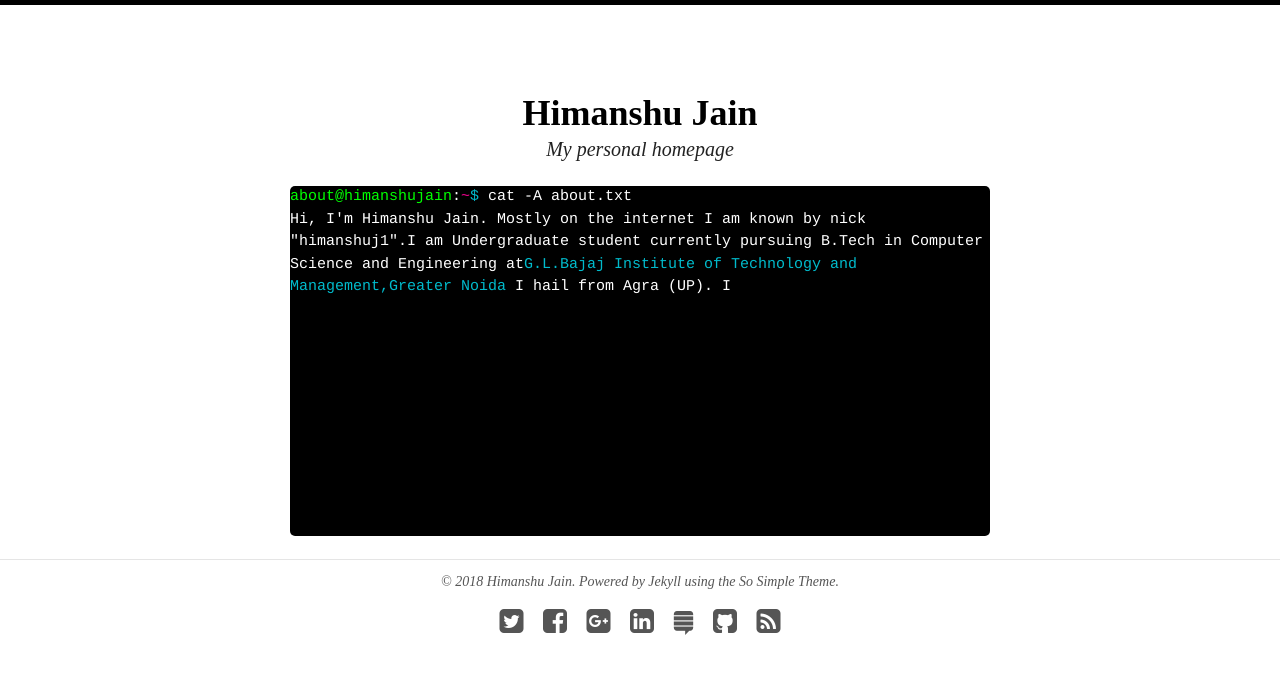
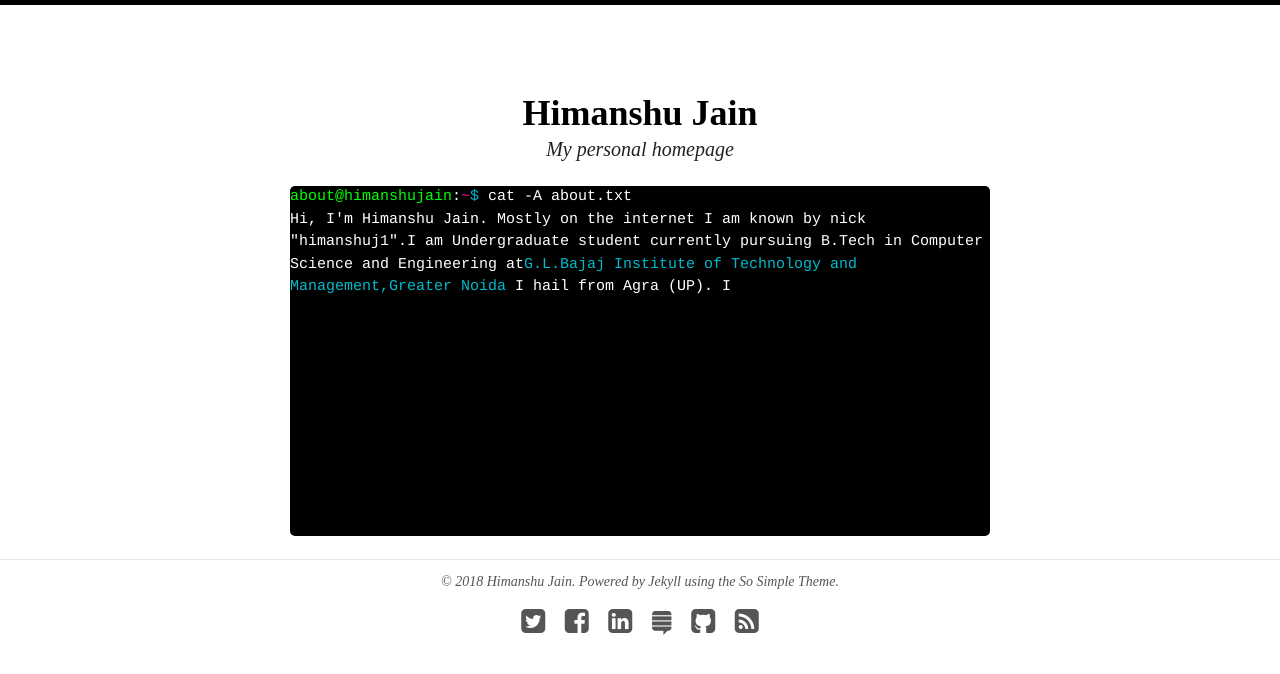
Before and after one commit to IRONICBo/Saksham, a Jekyll site: the page built from index.md, in a window 1280 px wide. Shown: the top 674 px of the page. Built offline with Jekyll 4.4.1, drawn with Linux system fonts in a browser that asks for light colours; nearby versions of some CDN libraries.

Commit message:
Update footer.html

```diff
--- a/_includes/footer.html
+++ b/_includes/footer.html
@@ -4,7 +4,6 @@
 <div class="social-icons">
 	{% if site.owner.twitter %}<a href="https://twitter.com/{{ site.owner.twitter }}" title="{{ site.owner.name}} on Twitter" target="_blank"><i class="fa fa-twitter-square fa-2x"></i></a>{% endif %}
 	{% if site.owner.facebook %}<a href="https://facebook.com/{{ site.owner.facebook }}" title="{{ site.owner.name}} on Facebook" target="_blank"><i class="fa fa-facebook-square fa-2x"></i></a>{% endif %}
-	{% if site.owner.google.plus %}<a href="https://plus.google.com/+{{ site.owner.google.plus }}" title="{{ site.owner.name}} on Google+" target="_blank"><i class="fa fa-google-plus-square fa-2x"></i></a>{% endif %}
 	{% if site.owner.linkedin %}<a href="https://linkedin.com/in/{{ site.owner.linkedin }}" title="{{ site.owner.name}} on LinkedIn" target="_blank"><i class="fa fa-linkedin-square fa-2x"></i></a>{% endif %}
 	{% if site.owner.stackexchange %}<a href="{{ site.owner.stackexchange }}" title="{{ site.owner.name}} on StackExchange" target="_blank"><i class="fa fa-stack-exchange fa-2x"></i></a>{% endif %}
 	{% if site.owner.instagram %}<a href="https://instagram.com/{{ site.owner.instagram }}" title="{{ site.owner.name}} on Instagram" target="_blank"><i class="fa fa-instagram fa-2x"></i></a>{% endif %}
```
